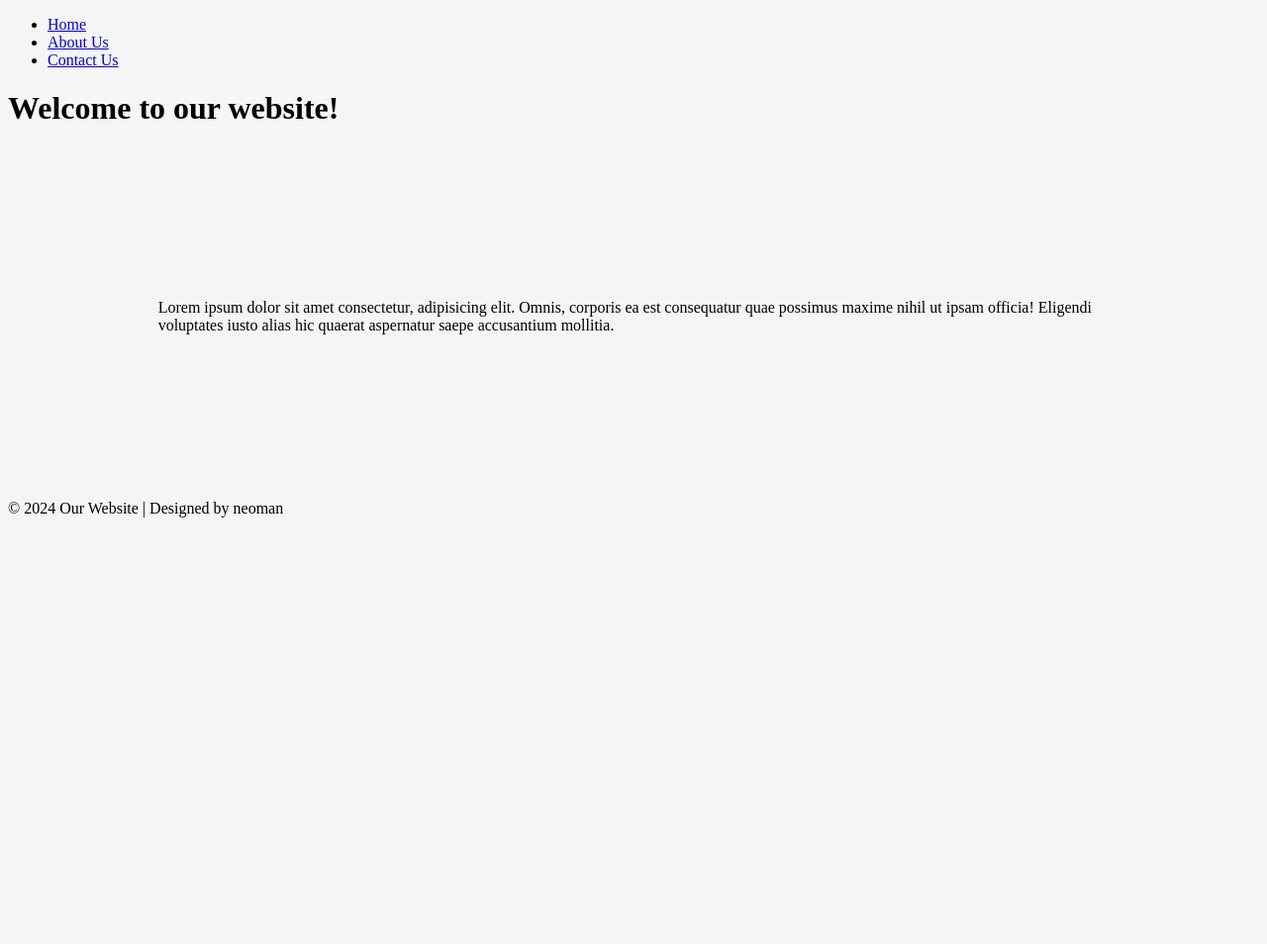
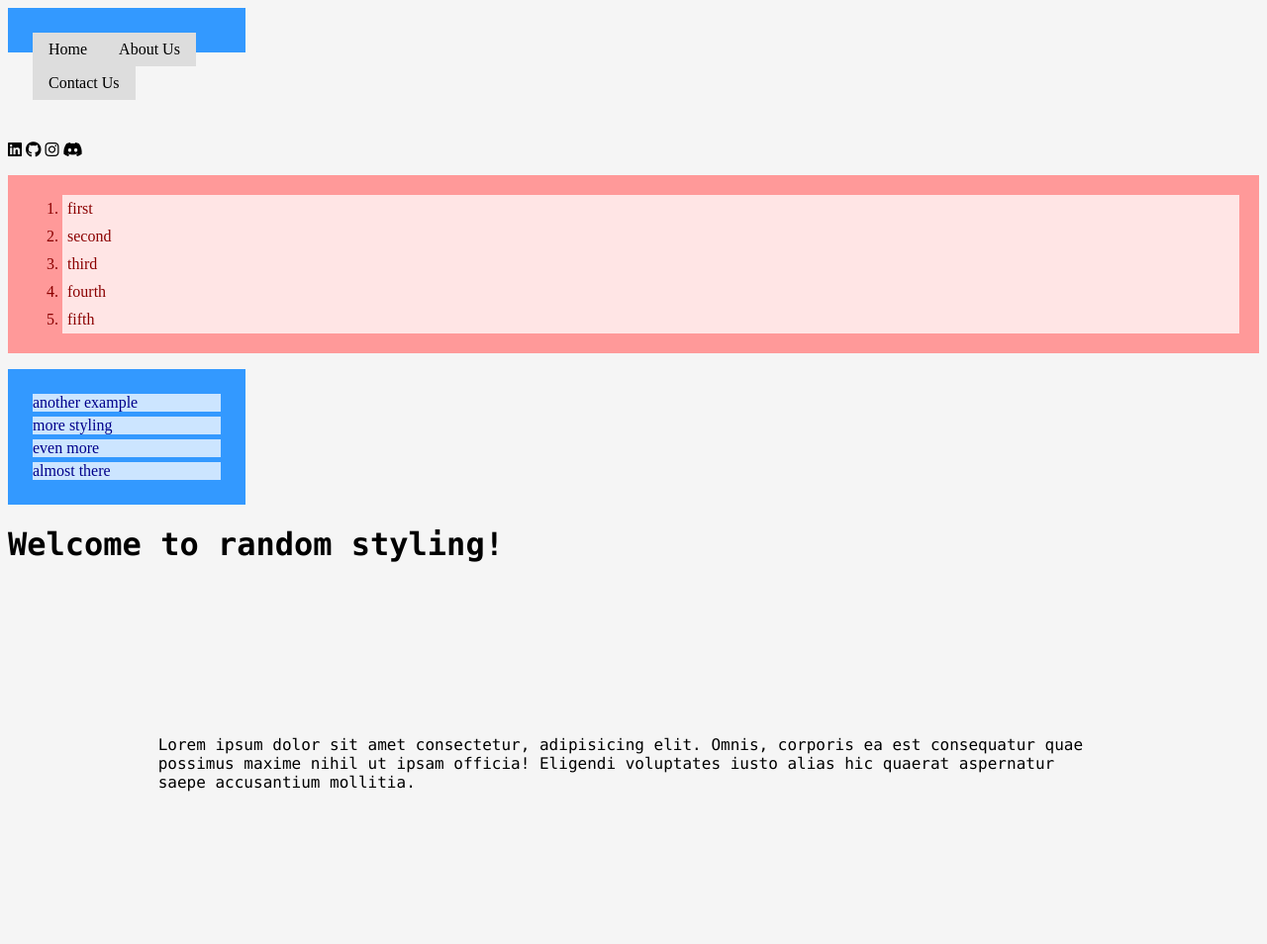
Before and after one commit to DevinVeney/css-examples, a plain HTML site: page index.html in a window 1280 px wide. Shown: the top 954 px of the page at 99% size. Before the commit the page ends 800 px from the top, so only its background shows below. Drawn offline with Linux system fonts and the light colour scheme.

Commit message:
added last styling examples

```diff
--- a/index.html
+++ b/index.html
@@ -8,18 +8,44 @@
 
       <meta name="viewport" content="width=device-width, initial-scale=1" />
       <link rel="stylesheet" href="style.css" />
+      <script
+        src="https://kit.fontawesome.com/8f54bff3f0.js"
+        crossorigin="anonymous"
+      ></script>
     </head>
     <header>
       <nav>
         <ul>
-          <li><a href="#">Home</a></li>
+          <li><a href="index.html">Home</a></li>
           <li><a href="#about">About Us</a></li>
           <li><a href="#contact">Contact Us</a></li>
         </ul>
       </nav>
     </header>
+    <br /><br /><br /><br /><br />
     <body>
-      <h1>Welcome to our website!</h1>
+      <div>
+        <i class="fa-brands fa-linkedin"></i>
+        <i class="fa-brands fa-github"></i>
+        <i class="fa-brands fa-instagram"></i>
+        <i class="fa-brands fa-discord"></i>
+      </div>
+      <div>
+        <ol>
+          <li>first</li>
+          <li>second</li>
+          <li>third</li>
+          <li>fourth</li>
+          <li>fifth</li>
+        </ol>
+        <ul>
+          <li>another example</li>
+          <li>more styling</li>
+          <li>even more</li>
+          <li>almost there</li>
+        </ul>
+      </div>
+      <h1>Welcome to random styling!</h1>
       <div>
         <p>
           Lorem ipsum dolor sit amet consectetur, adipisicing elit. Omnis,
--- a/style.css
+++ b/style.css
@@ -1,6 +1,10 @@
 .nav {
   background-color: beige;
 }
+h1 {
+  font-family: 'Lucida Console', 'Courier New', monospace;
+}
+
 body {
   background-color: whitesmoke;
   justify-content: center;
@@ -8,4 +12,51 @@ body {
 p {
   padding: 12%;
   justify-content: center;
+  font-family: 'Lucida Console', 'Courier New', monospace;
 }
+ul {
+  list-style-type: none;
+  margin: 0;
+  padding: 0;
+  width: 200px;
+  background-color: #f1f1f1;
+}
+
+li a {
+  float: left;
+  color: #000;
+  padding: 8px 16px;
+  text-decoration: none;
+}
+a {
+  display: block;
+  padding: 8px;
+  background-color: #dddddd;
+}
+
+li a:hover {
+  background-color: #52dbf0;
+  color: white;
+}
+body ol {
+  background: #ff9999;
+  padding: 20px;
+}
+
+body ul {
+  background: #3399ff;
+  padding: 20px;
+}
+
+body ol li {
+  background: #ffe5e5;
+  color: darkred;
+  padding: 5px;
+  margin-left: 35px;
+}
+
+body ul li {
+  background: #cce5ff;
+  color: darkblue;
+  margin: 5px;
+}
```
